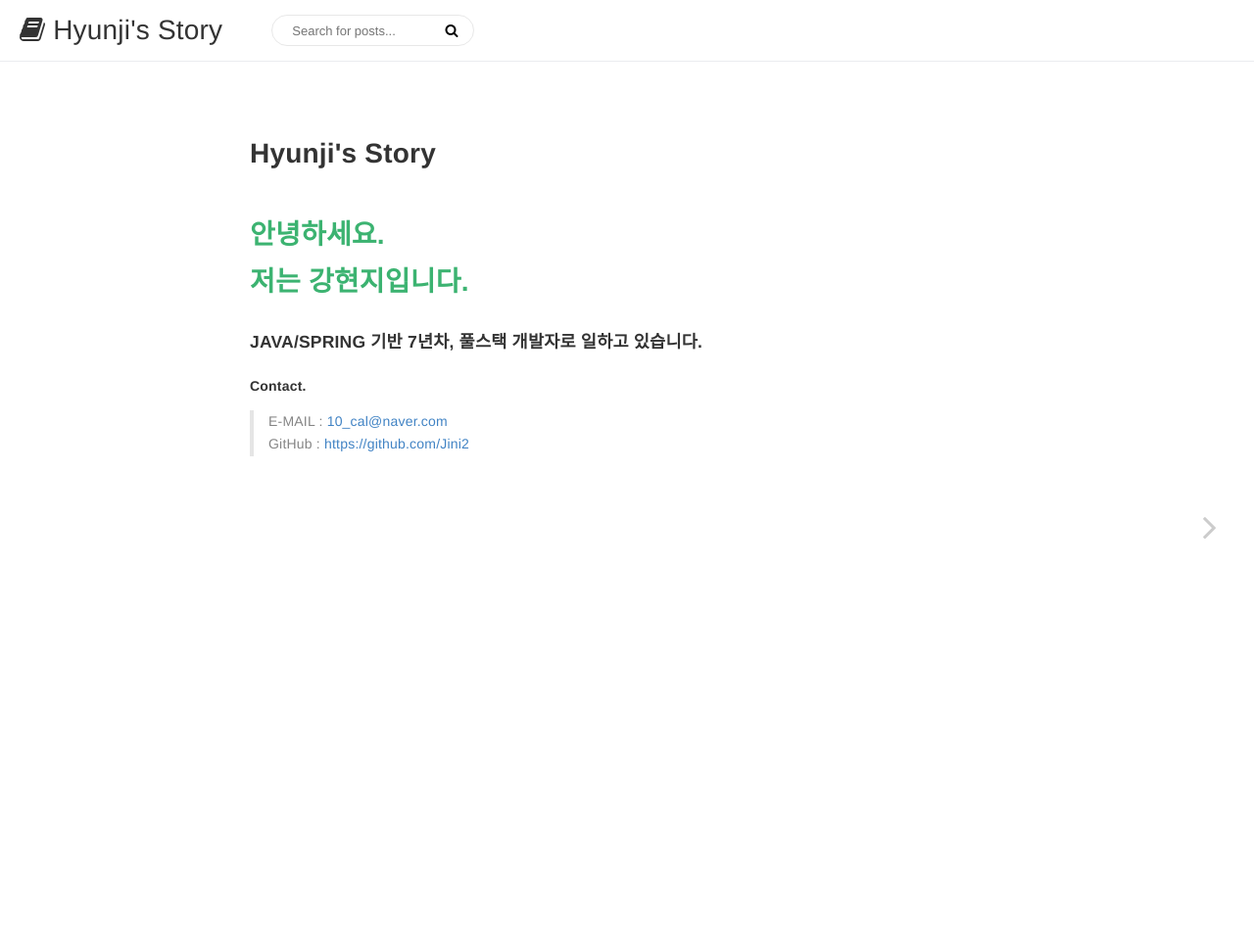
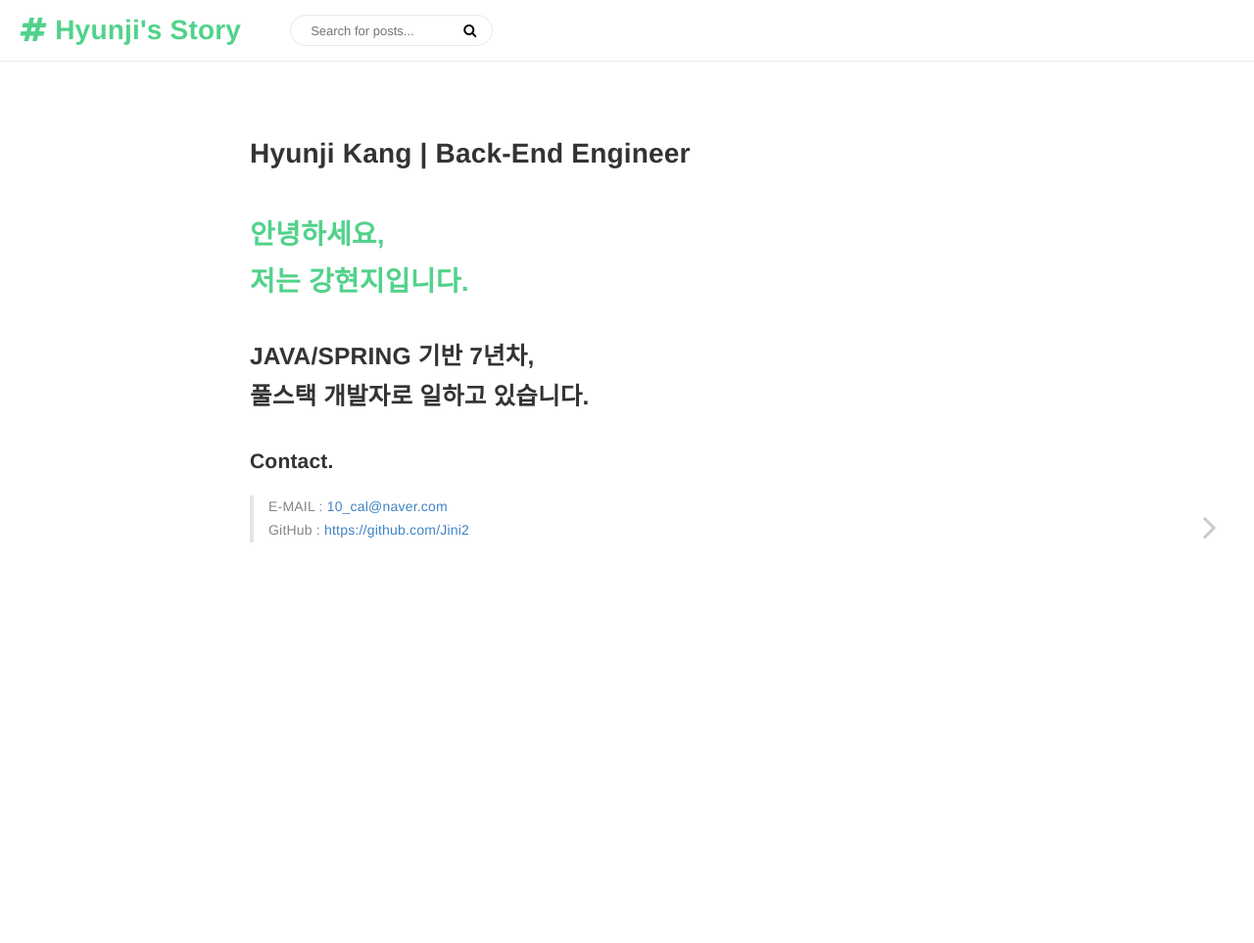
Before and after one commit to Jini2/jini2.github.io, a Jekyll site: the page built from index.md, in a window 1280 px wide. Shown: the whole page at 98% size. Built offline with Jekyll 4.4.1, drawn with Linux system fonts in a browser that asks for light colours.

Commit message:
change logo, main screen

```diff
--- a/_includes/header.html
+++ b/_includes/header.html
@@ -2,7 +2,7 @@
     <div class="header-wrapper flex">
         <span class="header-logo-wrapper">
             <a href="{{site.baseurl}}/" class="header-logo">
-                <i class="fa fa-book"></i>
+                <i class="fa fa-hashtag"></i>
                 <span>{{ site.title | escape }}</span>
             </a>
         </span>
--- a/gitbook/style-custom.css
+++ b/gitbook/style-custom.css
@@ -15,7 +15,8 @@
 
 .header-logo {
     font-size: 2em;
-    color: #333;
+    color: #52d28b;
+    font-weight: bold;
 }
 
 #header_search_query {
--- a/index.md
+++ b/index.md
@@ -1,13 +1,14 @@
 ---
+title: Hyunji Kang | Back-End Engineer
 layout: home
 ---
 
-# <span style="color:mediumseagreen">안녕하세요.<br>저는 강현지입니다.</span>
+# <span style="color:#52d28b">안녕하세요,<br>저는 강현지입니다.</span>
 
-#### JAVA/SPRING 기반 7년차, 풀스택 개발자로 일하고 있습니다.<br>
+## JAVA/SPRING 기반 7년차, <br>풀스택 개발자로 일하고 있습니다.<br>
 
 
 
-##### Contact.
+### Contact.
 > E-MAIL : <10_cal@naver.com>
 > GitHub : [https://github.com/Jini2](https://github.com/Jini2)
```
Also changed, not shown: gitbook/images/favicon.ico.
